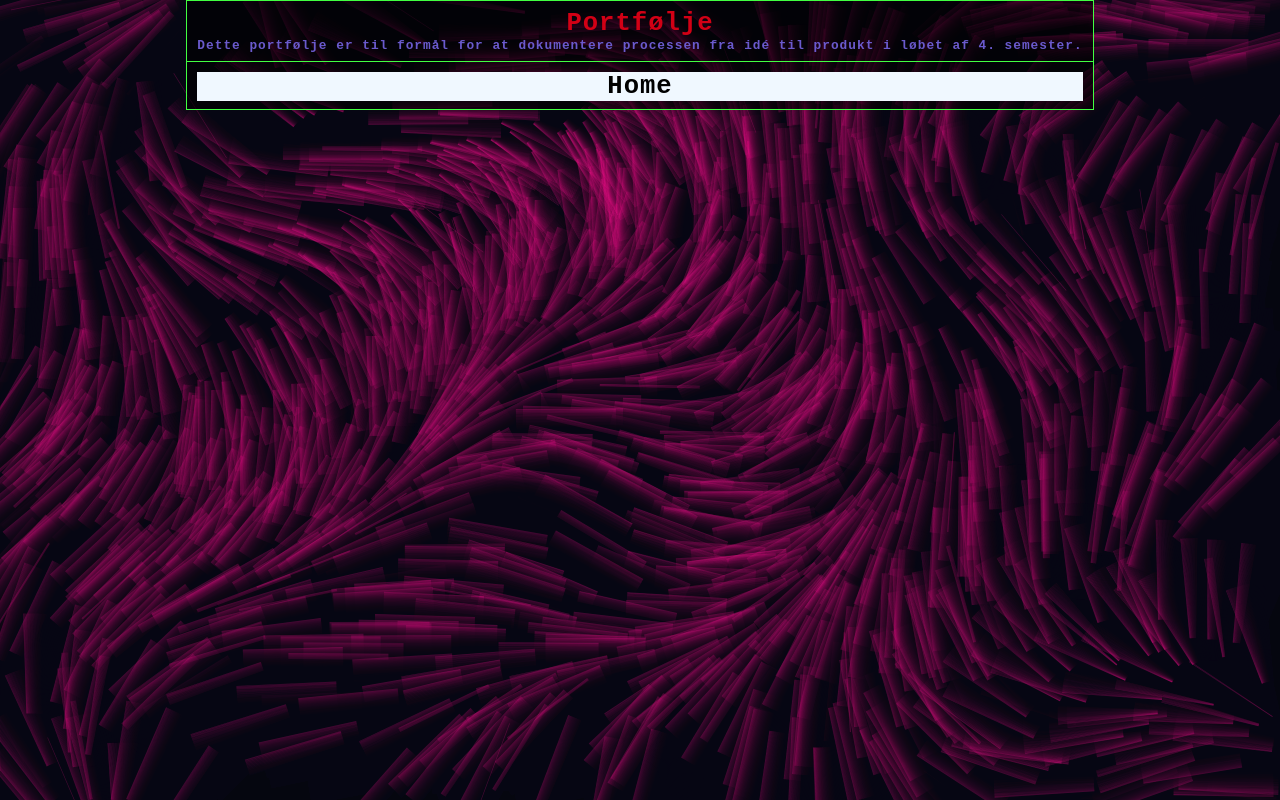
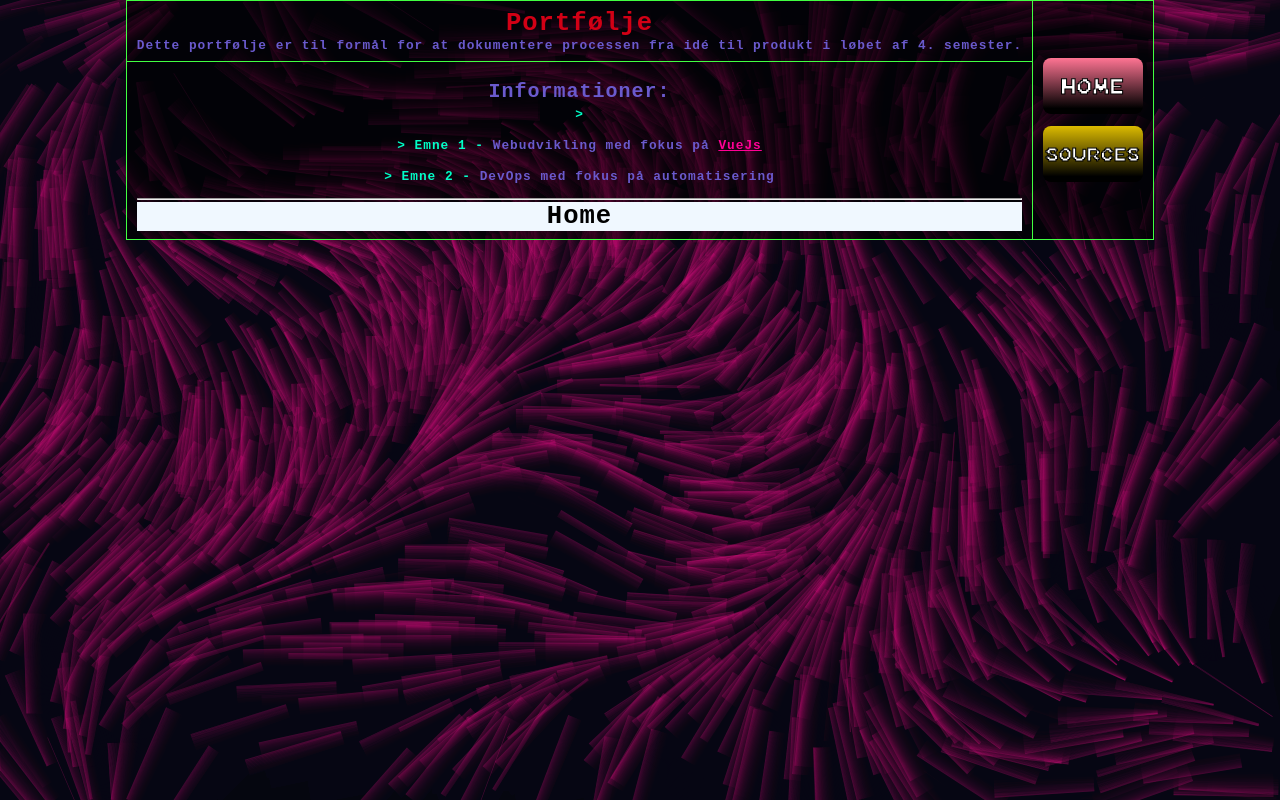
Before and after one commit to Gatherer4466/gatherer4466.github.io, a Vue app: page / in a window 1280 px wide. Built offline with nearby package versions, Linux system fonts and the light colour scheme.

Commit message:
Update layout to be optimal

```diff
--- a/src/views/App.vue
+++ b/src/views/App.vue
@@ -6,26 +6,33 @@
       <table class="mainBox">
   <tbody>
     <tr>
-            <th>
-               <HeaderComponent/>
+      <th class="contentCell">
+        <HeaderComponent />
+      </th>
+
+      <th class="buttonColumn" rowspan="2">
+        <ButtonList />
       </th>
     </tr>
 
     <tr>
-            <th>
+      <th class="contentCell">
+        <DetailSection />
         <router-view />
       </th>
     </tr>
   </tbody>
 </table>
+
     </main>
   </div>
 </template>
 
 <script setup lang="ts">
 import BackgroundCanvas from '@/components/BackgroundCanvas.vue'
-// import ButtonList from '@/components/ButtonList.vue'
+import ButtonList from '@/components/ButtonList.vue'
 import HeaderComponent from '@/components/HeaderComponent.vue';
+import DetailSection from '@/components/DetailSection.vue';
 </script>
 
 <style>
```
Lines whose indentation alone changed are shown as unchanged.
